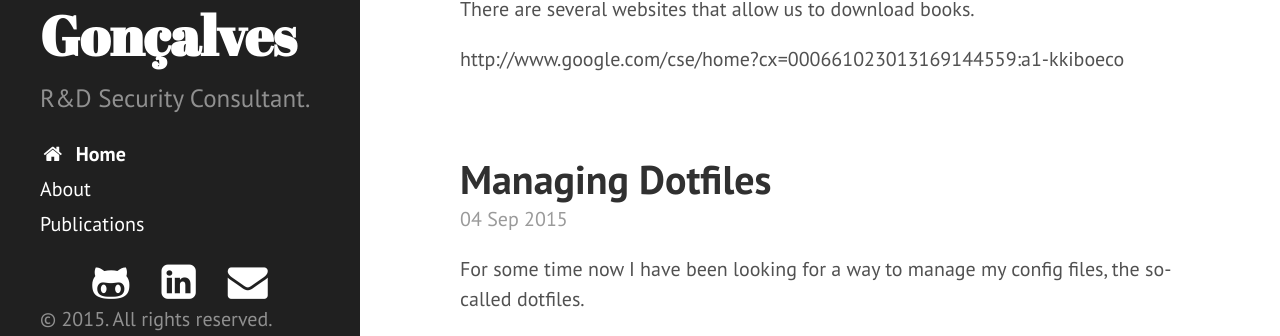
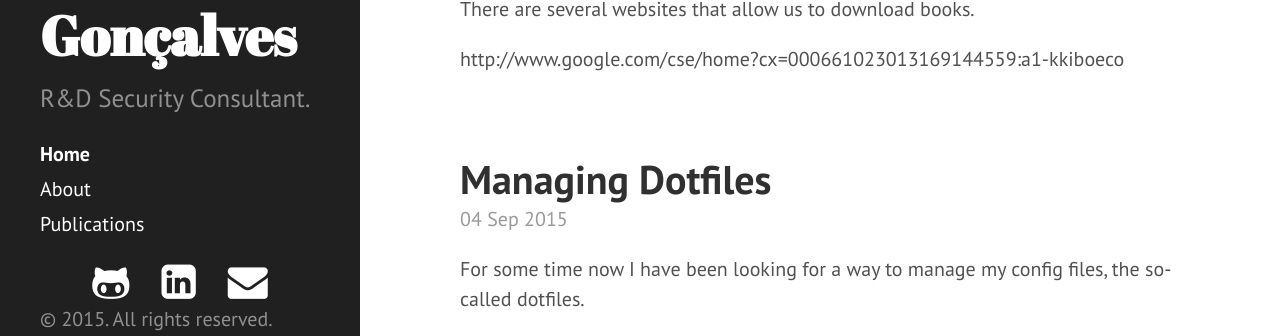
Before and after one commit to 2phost/2phost.github.io, a Jekyll site: the page built from index.html, in a window 1280 px wide. Shown: the part 526-862 px from the top of the page. Built offline with Jekyll 4.4.1, drawn with Linux system fonts in a browser that asks for light colours; nearby versions of some CDN libraries; Markdown is read by kramdown in place of the engine named in the settings; the list of posts is cut into pages by our own code.

Commit message:
social update

```diff
--- a/_includes/sidebar.html
+++ b/_includes/sidebar.html
@@ -10,7 +10,7 @@
     </div>
 
     <nav class="sidebar-nav">
-      <a class="sidebar-nav-item{% if page.url == site.baseurl %} active{% endif %}" href="{{ site.baseurl }}"><i class="fa fa-home fa-fw"></i>&nbsp; Home</a>
+      <a class="sidebar-nav-item{% if page.url == site.baseurl %} active{% endif %}" href="{{ site.baseurl }}">Home</a>
 
       {% comment %}
         The code below dynamically generates a sidebar nav of pages with
```
